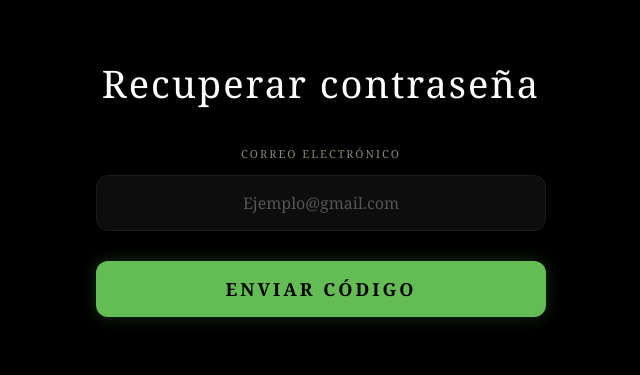
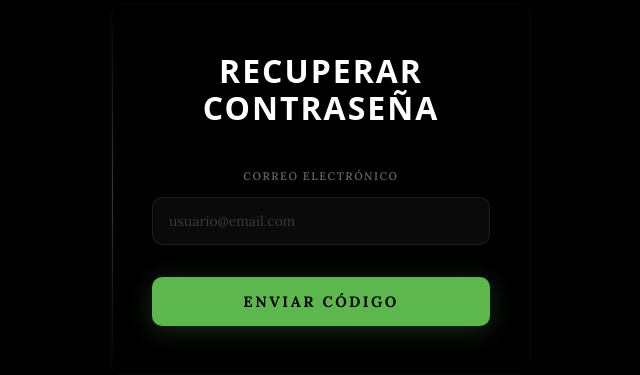
Before and after one commit to LucianoVaralli/ingenieria-2, a React app in the folder frontend/: page /forgot-password in a window 1280 px wide. Shown: the part 211-586 px from the top of the page, without its empty margins (319-959 px from the left). Built offline with nearby package versions, Linux system fonts and the light colour scheme; the HTML template or start-up script is replaced by a standard one.

Commit message:
mejoras en el css del login -olvidaste tu contraseña-

```diff
--- a/frontend/src/assets/css/ForgotPassword.css
+++ b/frontend/src/assets/css/ForgotPassword.css
@@ -1,108 +1,126 @@
-/* Contenedor de toda la pantalla */
+/* CONTENEDOR PRINCIPAL OSCURO */
 .forgot-container {
     min-height: 100vh;
-    background: #000000;
     display: flex;
+    align-items: center;
     justify-content: center;
-    align-items: center;
-    padding: 20px;
-    font-family: 'Georgia', 'Times New Roman', serif;
-    box-sizing: border-box;
+    background: #000;
+    font-family: 'Lora', serif;
+    padding: 24px;
 }
 
-/* Tarjeta contenedora para centrar y estructurar el contenido */
+/* TARJETA CENTRAL (Igual a la estructura del Login Box) */
 .forgot-card {
+    display: flex;
+    flex-direction: column;
+    align-items: center;
     width: 100%;
-    max-width: 450px;
+    max-width: 420px;
+    padding: 48px 40px;
+    background: #000;
+    border-radius: 12px;
+    position: relative;
+    border: 1px solid rgba(255, 255, 255, 0.03);
+    box-shadow: 0 20px 40px rgba(0, 0, 0, 0.5);
+}
+
+/* Línea decorativa sutil brillante a la izquierda, guiño al diseño original */
+.forgot-card::before {
+    content: '';
+    position: absolute;
+    top: 0;
+    left: 0;
+    width: 1px;
+    height: 100%;
+    background: linear-gradient(to bottom, transparent, rgba(92, 184, 77, 0.4), transparent);
+}
+
+/* TÍTULO PRINCIPAL */
+.forgot-title {
+    font-size: 32px;
+    font-weight: 700;
+    letter-spacing: 2px;
+    text-transform: uppercase;
+    color: #fff;
+    margin-bottom: 36px;
     text-align: center;
 }
 
-/* Título de la pantalla */
-.forgot-title {
-    color: #ffffff;
-    font-family: 'Georgia', 'Times New Roman', serif;
-    font-size: 38px;
-    font-weight: normal;
-    letter-spacing: 2px;
-    margin-bottom: 35px;
-    line-height: 1.2;
-}
-
-/* Formulario */
+/* FORMULARIO */
 .forgot-form {
     display: flex;
     flex-direction: column;
-    gap: 20px;
+    width: 100%;
 }
 
-/* Grupo del input (Label + Campo) */
+/* CONTENEDOR DEL INPUT */
 .forgot-input-group {
     display: flex;
     flex-direction: column;
-    gap: 8px;
-    text-align: center;
+    margin-bottom: 24px;
 }
 
-/* Texto chico indicador arriba del input */
+/* ETIQUETA */
 .forgot-label {
     font-size: 11px;
-    color: #888877;
-    /* Dorado/gris apagado de Sportify */
+    font-weight: 600;
     text-transform: uppercase;
-    letter-spacing: 2px;
+    letter-spacing: 1.5px;
+    color: rgba(255, 255, 255, 0.38);
+    margin-bottom: 8px;
 }
 
-/* Input de Email */
+/* INPUT ESTILIZADO SPORTIFY */
 .forgot-input {
-    width: 100%;
-    padding: 16px;
-    border-radius: 12px;
-    border: 1px solid #1a1a1a;
-    background: #0d0d0d;
-    /* Fondo suave para no cansar la vista */
-    color: #ffffff;
-    font-size: 16px;
-    font-family: 'Georgia', 'Times New Roman', serif;
+    background: rgba(255, 255, 255, 0.04);
+    border: 1px solid rgba(255, 255, 255, 0.08);
+    border-radius: 10px;
+    padding: 14px 16px;
+    font-size: 14px;
+    font-family: 'Lora', serif;
+    color: #fff;
     outline: none;
-    transition: border-color 0.2s ease;
-    box-sizing: border-box;
-    text-align: center;
-    /* Centra el texto que escribe el usuario */
-}
-
-/* Foco del input */
-.forgot-input:focus {
-    border: 1px solid #3da42b;
-    /* Verde de foco Sportify */
+    transition: all 0.25s;
+    caret-color: #5CB84D;
 }
 
 .forgot-input::placeholder {
-    color: #555;
+    color: rgba(255, 255, 255, 0.2);
 }
 
-/* Botón de Enviar Código (Verde Sportify) */
+.forgot-input:focus {
+    border-color: rgba(92, 184, 77, 0.65);
+    background: rgba(92, 184, 77, 0.05);
+    box-shadow: 0 0 0 3px rgba(92, 184, 77, 0.10);
+}
+
+/* BOTÓN PREMIUM VERDE */
 .forgot-button {
     width: 100%;
-    padding: 16px;
-    border-radius: 12px;
+    padding: 15px;
+    background: #5CB84D;
+    color: #000;
+    font-family: 'Lora', serif;
+    font-size: 15px;
+    font-weight: 700;
+    letter-spacing: 2.5px;
+    text-transform: uppercase;
     border: none;
-    background: #64bc54;
-    /* Verde principal */
-    color: #000000;
-    /* Texto negro */
-    font-family: 'Georgia', 'Times New Roman', serif;
-    font-size: 18px;
-    font-weight: bold;
-    text-transform: uppercase;
-    letter-spacing: 3px;
+    border-radius: 10px;
     cursor: pointer;
-    box-shadow: 0 0 15px rgba(100, 188, 84, 0.25);
-    transition: all 0.3s ease;
-    margin-top: 10px;
+    position: relative;
+    overflow: hidden;
+    transition: transform 0.15s, box-shadow 0.15s, background 0.2s;
+    box-shadow: 0 4px 24px rgba(92, 184, 77, 0.25);
+    margin-top: 8px;
 }
 
-/* Efecto Hover del botón */
 .forgot-button:hover {
-    background: #55a846;
-    box-shadow: 0 0 22px rgba(100, 188, 84, 0.45);
+    background: #6dd15d;
+    transform: translateY(-1px);
+    box-shadow: 0 8px 32px rgba(92, 184, 77, 0.40);
 }
+
+.forgot-button:active {
+    transform: translateY(0);
+}
--- a/frontend/src/pages/ForgotPassword.jsx
+++ b/frontend/src/pages/ForgotPassword.jsx
@@ -52,33 +52,26 @@ const ForgotPassword = () => {
     };
 
     return (
-        // ── CONTENEDOR PRINCIPAL OSCURO ──
         <div className="forgot-container">
-            {/* ── TARJETA CENTRAL ENVOLVENTE ── */}
             <div className="forgot-card">
-
                 <h2 className="forgot-title">Recuperar contraseña</h2>
 
                 <form className="forgot-form" onSubmit={handleForgotPassword}>
-
-                    {/* ── GRUPO DE ENTRADA CON LABEL ESTILIZADA ── */}
                     <div className="forgot-input-group">
                         <label className="forgot-label">Correo Electrónico</label>
                         <input
                             type="email"
                             className="forgot-input"
-                            placeholder="Ejemplo@gmail.com"
+                            placeholder="usuario@email.com"
                             value={email}
                             onChange={(e) => setEmail(e.target.value)}
                             required
                         />
                     </div>
 
-                    {/* ── BOTÓN VERDE SPORTIFY ── */}
                     <button type="submit" className="forgot-button">
-                        Enviar código
+                        ENVIAR CÓDIGO
                     </button>
-
                 </form>
             </div>
         </div>
--- a/frontend/src/pages/login.jsx
+++ b/frontend/src/pages/login.jsx
@@ -115,9 +115,14 @@ const Login = ({ setToken }) => {
                         </button>
                     </div>
 
-                    <button type="submit" className="   boton-login">
+                    <button type="submit" className="boton-login">
                         INICIAR SESIÓN
                     </button>
+
+                    {/* 🌟 CAMBIO AQUÍ: Link de recuperar contraseña integrado con su nueva clase estilizada 🌟 */}
+                    <Link to="/forgot-password" className="login-forgot-link">
+                        ¿Olvidaste tu contraseña?
+                    </Link>
 
                     {error && (
                         <p className="login-error">
@@ -125,11 +130,6 @@ const Login = ({ setToken }) => {
                         </p>
                     )}
                 </form>
-                <p className="forgot-password-container">
-                    <Link to="/forgot-password" className="forgot-password-link">
-                        ¿Olvidaste tu contraseña?
-                    </Link>
-                </p>
             </div>
         </div>
     );
```
Also changed, not shown: frontend/src/assets/css/Login.css (+65 -30 lines), 1 other file (tests, documents, lock files or other folders).
